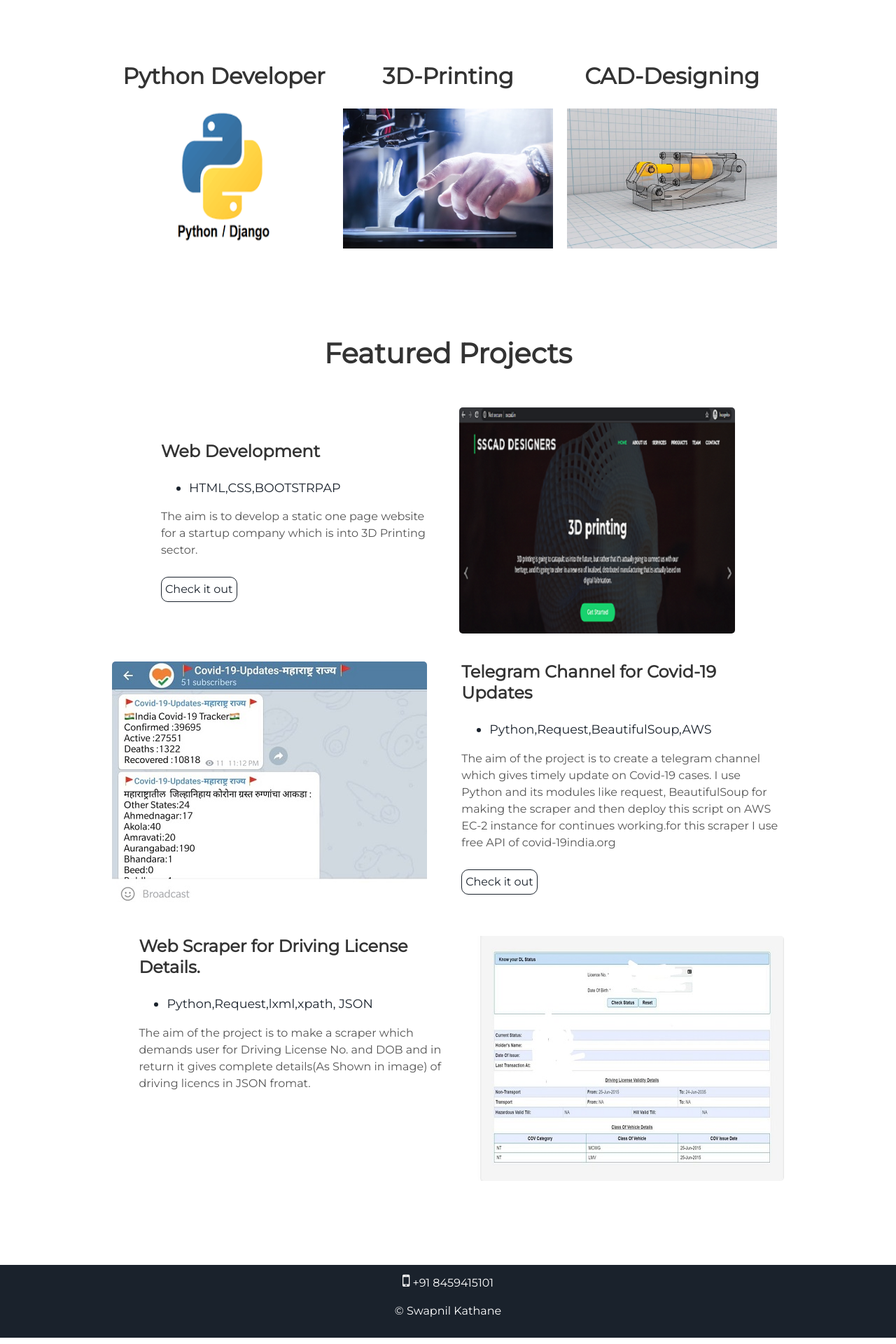
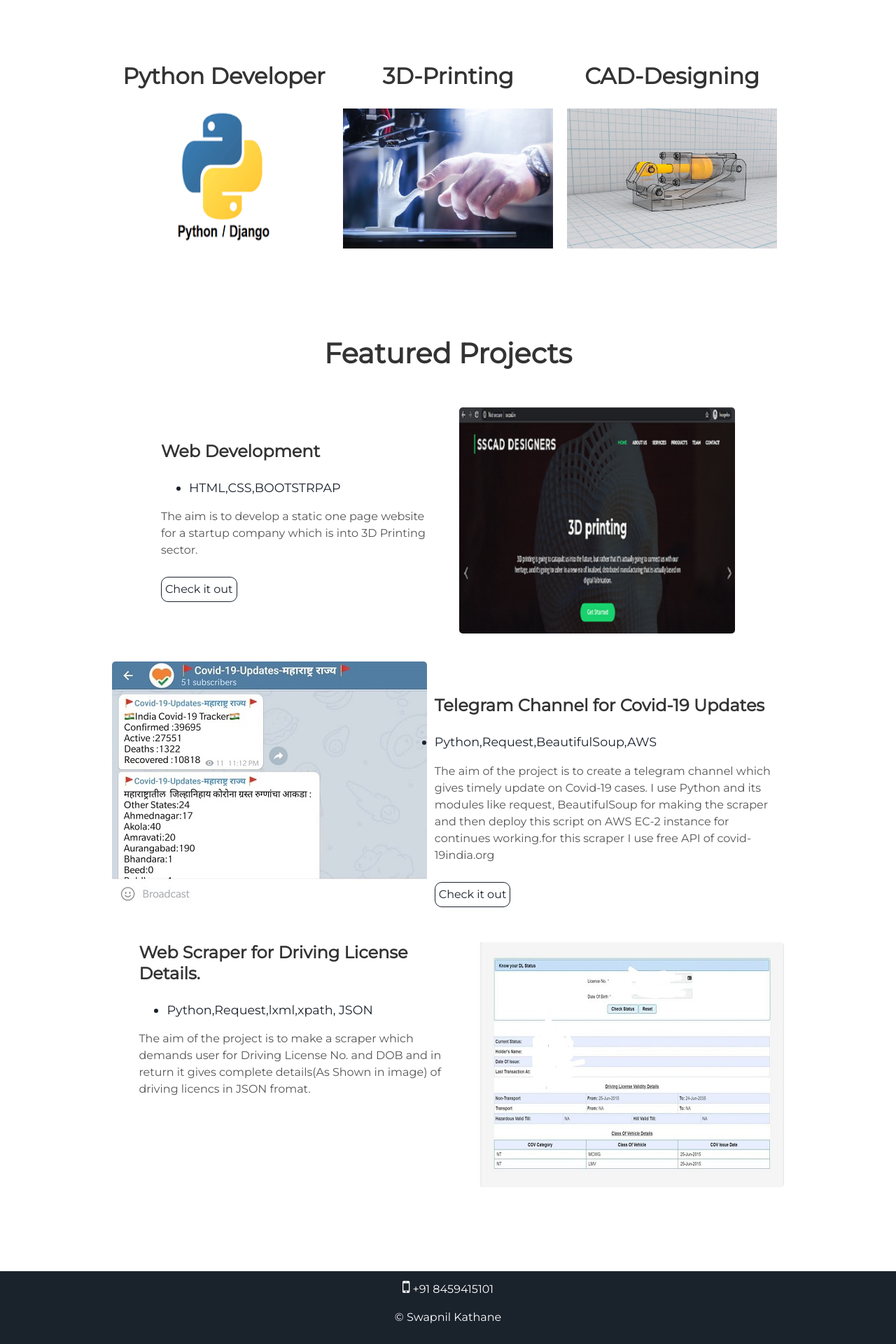
Before and after one commit to swapnilkathane/swapnilkathaneoldweb, a Jekyll site: the page built from index.html, in a window 1280 px wide. Shown: the part 1130-3050 px from the top of the page at 70% size. Built offline with Jekyll 4.4.1, drawn with Linux system fonts in a browser that asks for light colours.

Commit message:
Update projects.html

```diff
--- a/_includes/projects.html
+++ b/_includes/projects.html
@@ -18,7 +18,7 @@
   <div class="images-left">
     <img alt="mountains" src="{{ "/assets/img/Covid-19.jpeg" | prepend: site.baseurl }}" />
   </div>
-  <div class="contents-right">
+  <div class="contents-left">
     <h3>Telegram Channel for Covid-19 Updates</h3>
     <ul>
       <li>Python,Request,BeautifulSoup,AWS</li>
```
